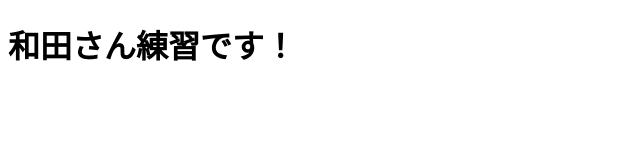
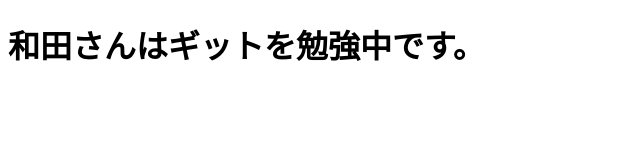
Before and after one commit to solabokumazawa/wadasan_practice, a plain HTML site: page index.html in a window 1280 px wide. Shown: the whole page, without its empty margins (0-640 px from the left). Drawn offline with Linux system fonts and the light colour scheme.

Commit message:
index.html修正

```diff
--- a/index.html
+++ b/index.html
@@ -6,6 +6,6 @@
   <title>和田さん練習</title>
 </head>
 <body>
-  <h1>和田さん練習です！</h1>
+  <h1>和田さんはギットを勉強中です。</h1>
 </body>
 </html>
```
